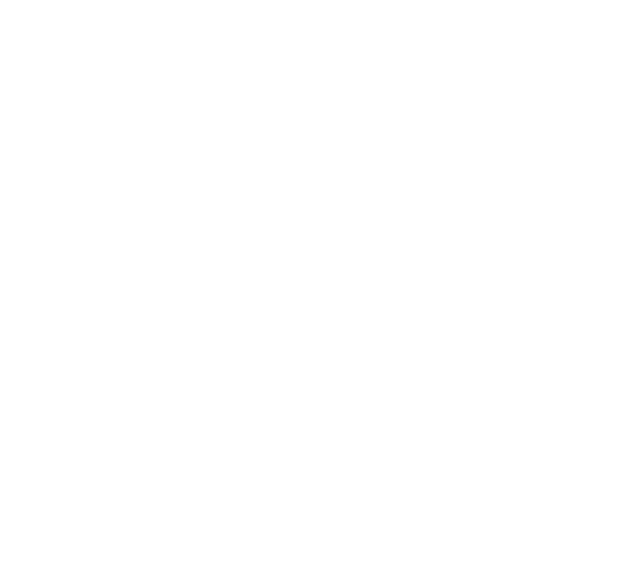
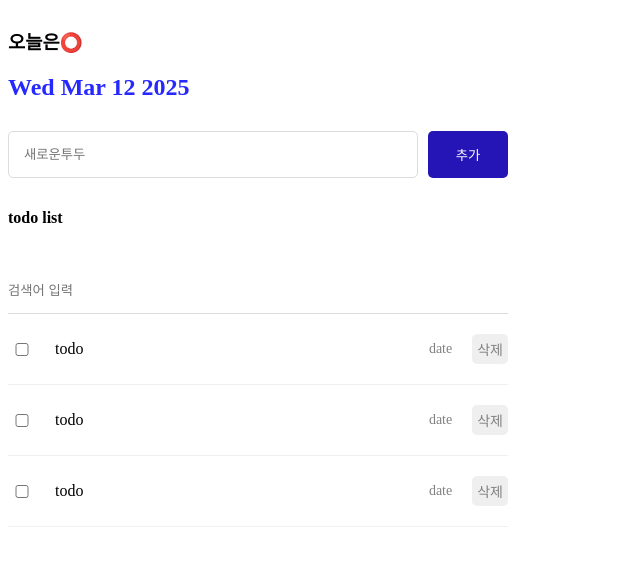
Before and after one commit to lucigun/newOnebyte, a React (Vite) app in the folder section08/: page / in a window 1280 px wide. Shown: the top 566 px of the page, without its empty margins (0-640 px from the left). Built offline with nearby package versions, Linux system fonts and the light colour scheme.

Commit message:
8.2 UI구현하기

```diff
--- a/section08/src/App.css
+++ b/section08/src/App.css
@@ -0,0 +1,7 @@
+.App {
+  width: 500px;
+  margin: 0, auto;
+  display: flex;
+  flex-direction: column;
+  gap: 10px;
+}
--- a/section08/src/App.jsx
+++ b/section08/src/App.jsx
@@ -1,7 +1,22 @@
 import "./App.css";
+import Editor from "./components/Editor";
+import Header from "./components/Header";
+import List from "./components/List";
 
 function App() {
-  return <></>;
+  return (
+    <div className="App">
+      <section>
+        <Header />
+      </section>
+      <section>
+        <Editor />
+      </section>
+      <section>
+        <List />
+      </section>
+    </div>
+  );
 }
 
 export default App;
--- /dev/null
+++ b/section08/src/components/Editor.css
@@ -0,0 +1,19 @@
+.Editor {
+  display: flex;
+  gap: 10px;
+}
+.Editor input {
+  flex: 1px;
+  padding: 15px;
+  border: 1px solid rgb(220, 220, 220);
+  border-radius: 5px;
+}
+
+.Editor button {
+  cursor: pointer;
+  width: 80px;
+  border: none;
+  background-color: rgb(37, 20, 182);
+  color: white;
+  border-radius: 5px;
+}
--- /dev/null
+++ b/section08/src/components/Editor.jsx
@@ -0,0 +1,11 @@
+import "./Editor.css";
+const Editor = () => {
+  return (
+    <div className="Editor">
+      <input placeholder="새로운투두"></input>
+      <button>추가</button>
+    </div>
+  );
+};
+
+export default Editor;
--- /dev/null
+++ b/section08/src/components/Header.css
@@ -0,0 +1,3 @@
+.Header > h1 {
+  color: rgb(37, 40, 255);
+}
--- /dev/null
+++ b/section08/src/components/Header.jsx
@@ -0,0 +1,11 @@
+import "./header.css";
+const Header = () => {
+  return (
+    <div className="Header">
+      <h3>오늘은⭕</h3>
+      <h1>{new Date().toDateString()}</h1>
+    </div>
+  );
+};
+
+export default Header;
--- /dev/null
+++ b/section08/src/components/List.css
@@ -0,0 +1,23 @@
+.List {
+  display: flex;
+  flex-direction: column;
+  gap: 20px;
+}
+
+.List > input {
+  width: 100%;
+  border: none;
+  border-bottom: solid 1px rgb(220, 220, 220);
+  padding: 15px 0px;
+}
+
+.List > input:focus {
+  outline: none;
+  border-bottom: solid 3px rgb(110, 160, 200);
+}
+
+.List .todoswrapper {
+  display: flex;
+  flex-direction: column;
+  gap: 20px;
+}
--- /dev/null
+++ b/section08/src/components/List.jsx
@@ -0,0 +1,18 @@
+import "./List.css";
+import TodoItem from "./TodoItem";
+
+const List = () => {
+  return (
+    <div className="List">
+      <h4>todo list</h4>
+      <input placeholder="검색어 입력"></input>
+      <div className="todoswrapper">
+        <TodoItem />
+        <TodoItem />
+        <TodoItem />
+      </div>
+    </div>
+  );
+};
+
+export default List;
--- /dev/null
+++ b/section08/src/components/TodoItem.css
@@ -0,0 +1,29 @@
+.TodoItem {
+  display: flex;
+  align-items: center;
+  gap: 20px;
+  padding-bottom: 20px;
+  border-bottom: 1px solid rgb(240, 240, 240);
+}
+
+.TodoItem input {
+  width: 20px;
+}
+
+.TodoItem .content {
+  flex: 1;
+}
+
+.TodoItem .date {
+  font-size: 14px;
+  color: gray;
+}
+
+.TodoItem button {
+  cursor: pointer;
+  color: gray;
+  font-size: 14px;
+  border: none;
+  border-radius: 5px;
+  padding: 5px;
+}
--- /dev/null
+++ b/section08/src/components/TodoItem.jsx
@@ -0,0 +1,14 @@
+import "./TodoItem.css";
+
+const TodoItem = () => {
+  return (
+    <div className="TodoItem">
+      <input type="checkbox"></input>
+      <div className="content">todo</div>
+      <div className="date">date</div>
+      <button>삭제</button>
+    </div>
+  );
+};
+
+export default TodoItem;
```
